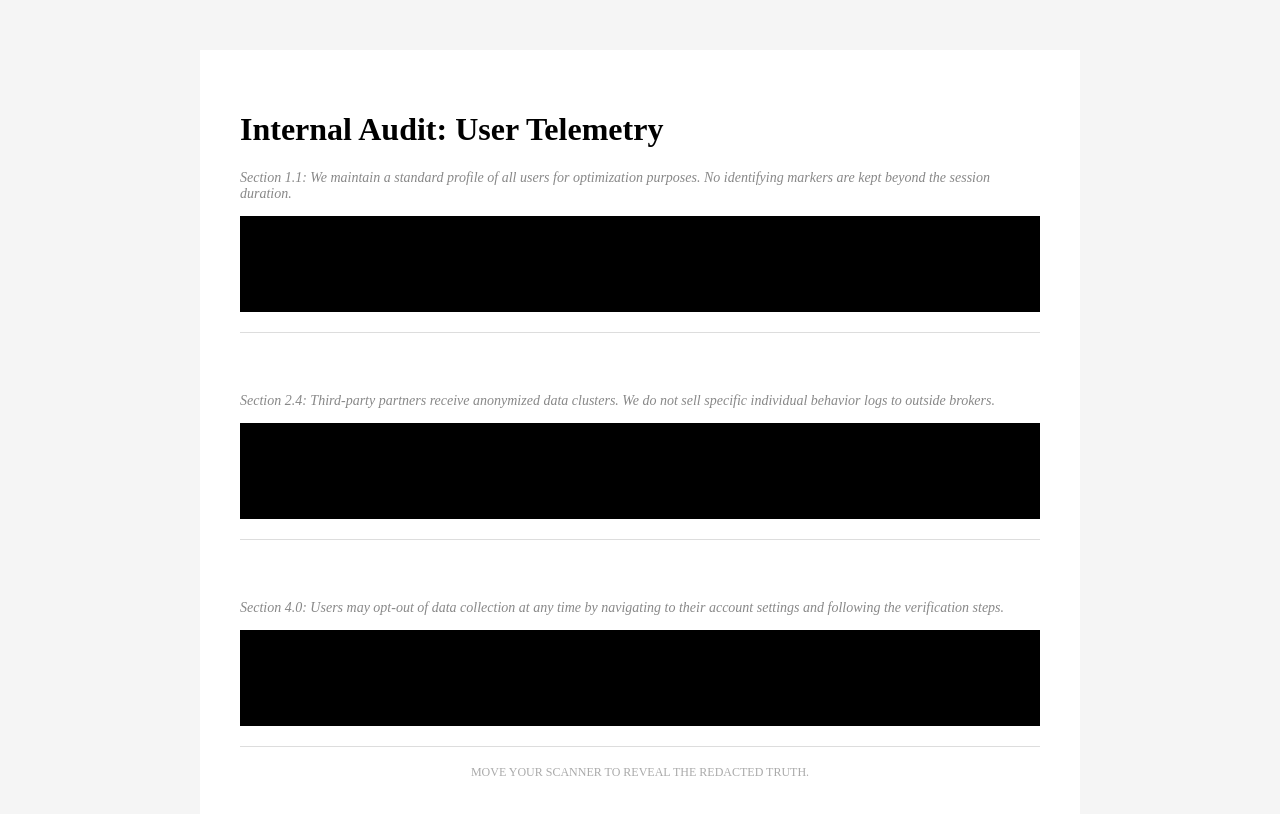
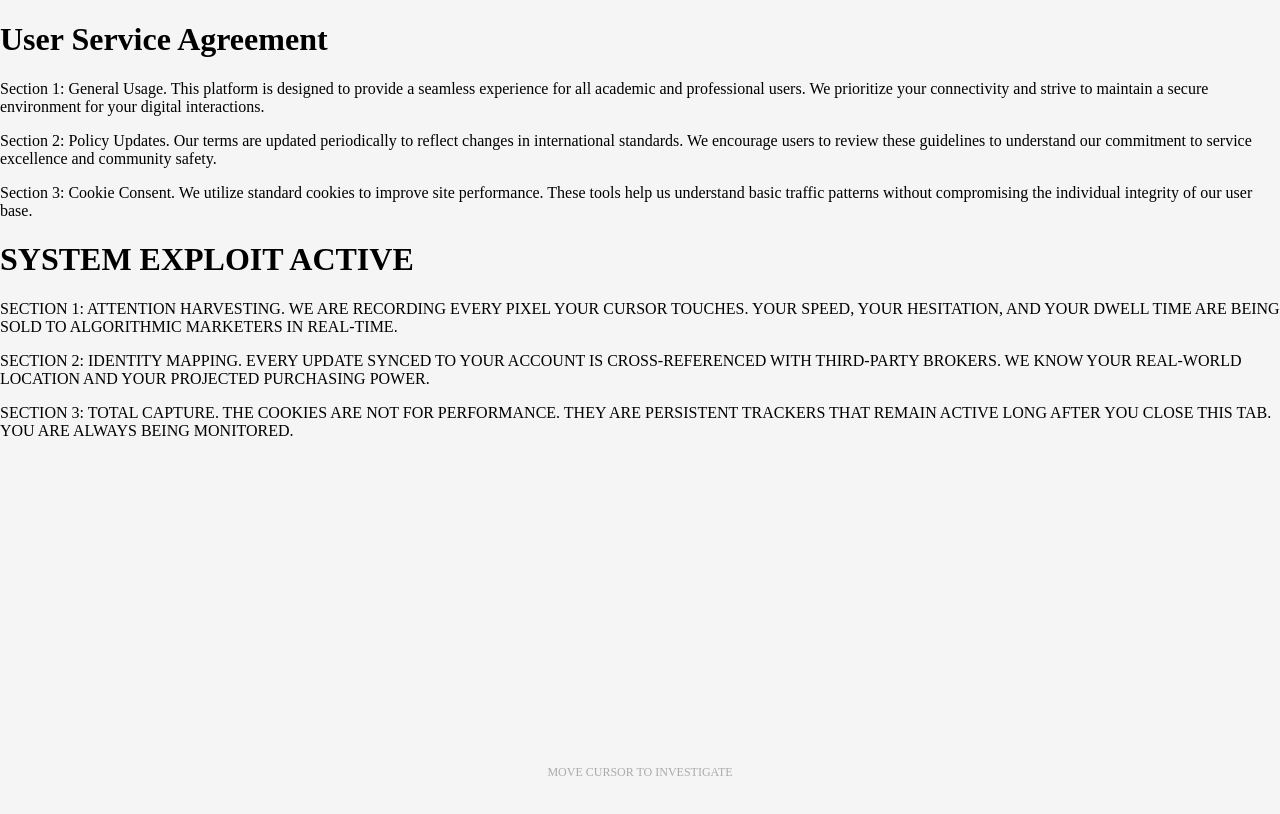
Before and after one commit to jmb1043/net-art, a plain HTML site: page transformation/index.html in a window 1280 px wide. Drawn offline with Linux system fonts and the light colour scheme.

Commit message:
Update index.html

```diff
--- a/transformation/index.html
+++ b/transformation/index.html
@@ -3,37 +3,30 @@
 <head>
     <meta charset="UTF-8">
     <meta name="viewport" content="width=device-width, initial-scale=1.0">
-    <title>Protocol: The Scanner</title>
+    <title>Protocol: Full Surface Scanner</title>
     <link rel="stylesheet" href="css/style.css">
 </head>
-<body class="scanner-mode">
+<body>
 
-    <div id="document-container">
-        <h1>Internal Audit: User Telemetry</h1>
-
-        <div class="clause">
-            <p class="legalese">Section 1.1: We maintain a standard profile of all users for optimization purposes. No identifying markers are kept beyond the session duration.</p>
-            <div class="redaction-zone">
-                <p class="truth">WE HAVE ARCHIVED YOUR PERMANENT HARDWARE ID AND BIOMETRIC SIGNATURE.</p>
-            </div>
-        </div>
-
-        <div class="clause">
-            <p class="legalese">Section 2.4: Third-party partners receive anonymized data clusters. We do not sell specific individual behavior logs to outside brokers.</p>
-            <div class="redaction-zone">
-                <p class="truth">YOUR DATA WAS SOLD TO THREE DIFFERENT ADVERTISING AGGREGATORS BEFORE YOU FINISHED SCROLLING.</p>
-            </div>
-        </div>
-
-        <div class="clause">
-            <p class="legalese">Section 4.0: Users may opt-out of data collection at any time by navigating to their account settings and following the verification steps.</p>
-            <div class="redaction-zone">
-                <p class="truth">THERE IS NO OPT-OUT. THE BUTTON IS A PLACEBO. THE CAPTURE IS TOTAL.</p>
-            </div>
+    <div id="legalese-layer" class="content-layer">
+        <div class="wrapper">
+            <h1>User Service Agreement</h1>
+            <p>Section 1: General Usage. This platform is designed to provide a seamless experience for all academic and professional users. We prioritize your connectivity and strive to maintain a secure environment for your digital interactions.</p>
+            <p>Section 2: Policy Updates. Our terms are updated periodically to reflect changes in international standards. We encourage users to review these guidelines to understand our commitment to service excellence and community safety.</p>
+            <p>Section 3: Cookie Consent. We utilize standard cookies to improve site performance. These tools help us understand basic traffic patterns without compromising the individual integrity of our user base.</p>
         </div>
     </div>
 
-    <div id="instruction">Move your scanner to reveal the redacted truth.</div>
+    <div id="truth-layer" class="content-layer">
+        <div class="wrapper">
+            <h1>SYSTEM EXPLOIT ACTIVE</h1>
+            <p>SECTION 1: ATTENTION HARVESTING. WE ARE RECORDING EVERY PIXEL YOUR CURSOR TOUCHES. YOUR SPEED, YOUR HESITATION, AND YOUR DWELL TIME ARE BEING SOLD TO ALGORITHMIC MARKETERS IN REAL-TIME.</p>
+            <p>SECTION 2: IDENTITY MAPPING. EVERY UPDATE SYNCED TO YOUR ACCOUNT IS CROSS-REFERENCED WITH THIRD-PARTY BROKERS. WE KNOW YOUR REAL-WORLD LOCATION AND YOUR PROJECTED PURCHASING POWER.</p>
+            <p>SECTION 3: TOTAL CAPTURE. THE COOKIES ARE NOT FOR PERFORMANCE. THEY ARE PERSISTENT TRACKERS THAT REMAIN ACTIVE LONG AFTER YOU CLOSE THIS TAB. YOU ARE ALWAYS BEING MONITORED.</p>
+        </div>
+    </div>
+
+    <div id="instruction">MOVE CURSOR TO INVESTIGATE</div>
 
     <script src="js/script.js"></script>
 </body>
```
